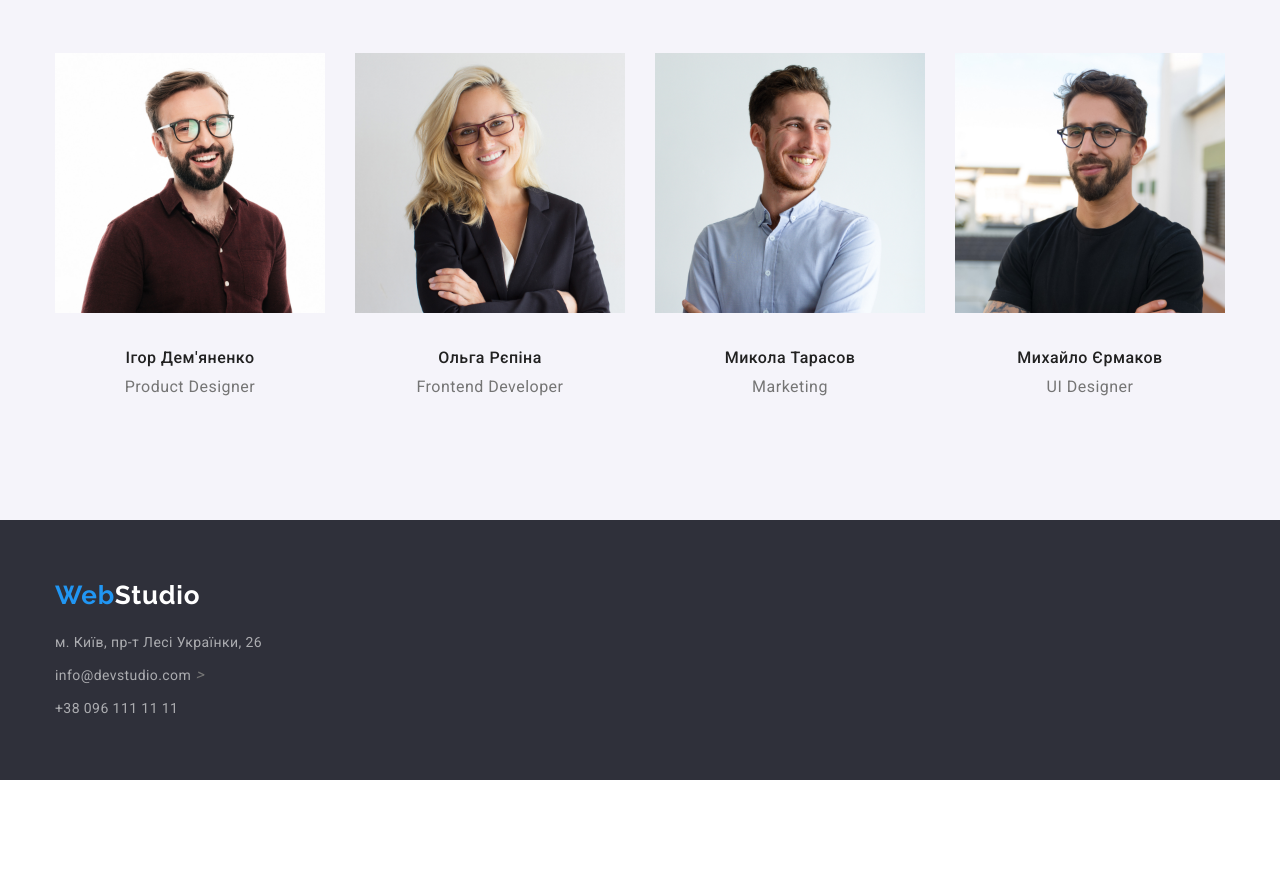
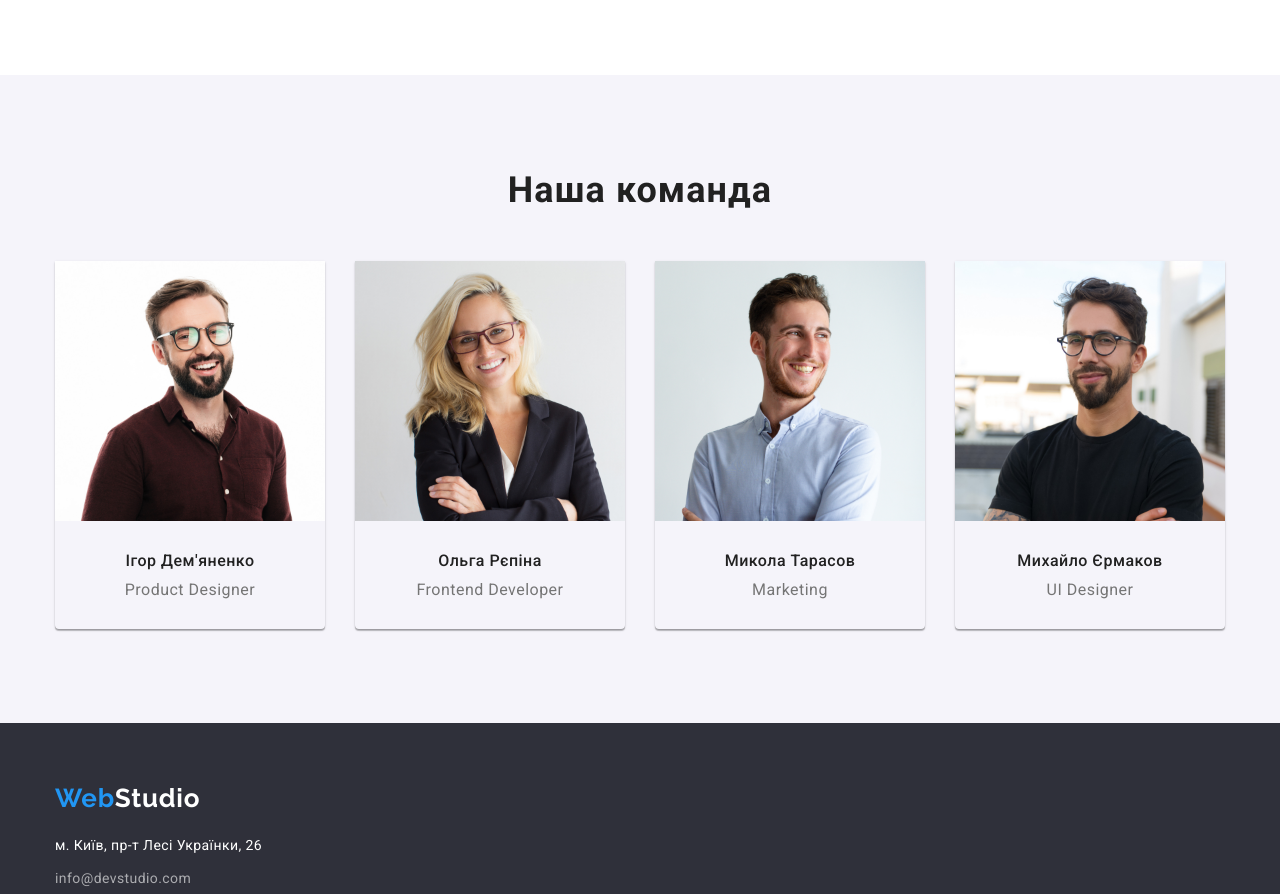
Before and after one commit to Asgiliot/goit-markup-hw-03, a plain HTML site: page index.html in a window 1280 px wide. Shown: the part 1375-2269 px from the top of the page. Before the commit the page ends 2155 px from the top, so only its background shows below. Drawn offline with nearby package versions, Linux system fonts and the light colour scheme.

Commit message:
исправлено

```diff
--- a/css/styles.css
+++ b/css/styles.css
@@ -141,6 +141,8 @@ body {
 .hero {
   background-color: var(--footer-hero-bgcolor);
   text-align: center;
+  padding-top: 200px;
+  padding-bottom: 200px;
 }
 .hero-title{
   width: 696px;
@@ -212,6 +214,9 @@ body {
 }
 /* чем заняты */
 
+.column{
+  flex-direction: column;
+}
 .activity-title {
   margin: 0;
   margin-bottom: 50px;
@@ -236,8 +241,12 @@ body {
 .activity-list > li:last-child{
   margin-right: 0;
 }
-.activity-list a{
+.activity-list img,
+.team-list img,
+.projects-list img{
   display: block;
+  max-width: 100%;
+  height: auto;
 }
 
 /* наша команда */
@@ -266,13 +275,19 @@ body {
 }
 .team-list > li{
   margin-right: 30px;
+
+  box-shadow: 0px 1px 3px rgba(0, 0, 0, 0.12),
+  0px 1px 1px rgba(0, 0, 0, 0.14),
+  0px 2px 1px rgba(0, 0, 0, 0.2);
+  border-bottom-left-radius: 4px;
+  border-bottom-right-radius: 4px;
 }
 .team-list > li:last-child{
   margin-right: 0;
 }
 .member-name {
   margin: 0;
-  margin-top: 30px;
+  margin-bottom: 10px;
 
   font-weight: 500;
   font-size: 16px;
@@ -284,15 +299,19 @@ body {
 }
 .profession {
   margin: 0;
-  margin-top: 10px;
-  margin-bottom: 30px;
 
   font-size: 16px;
   line-height: 1.19;
   text-align: center;
   letter-spacing: 0.03em;
 }
+.team-description{
+  width: 100%;
+  padding: 30px 10px;
+}
+
 /* подвал */
+
 .footer {
   background-color: var(--footer-hero-bgcolor);
 }
@@ -321,7 +340,7 @@ body {
 .address-list > li:last-child{
   margin: 0;
 }
-.contacts {
+.contacts{
   color: var(--contacts-color);
 
   font-size: 14px;
@@ -331,7 +350,15 @@ body {
 }
 .contacts:hover,
 .contacts:focus {
+  color: var(--accent-color);
+}
+.contacts-geo {
   color: var(--white-color);
+
+  font-size: 14px;
+  font-style: normal;
+  line-height: 1.7;
+  letter-spacing: 0.03em;
 }
 
 /* страница Портфолио */
@@ -352,9 +379,6 @@ body {
   flex-wrap: wrap;
   margin: 0;
 
-}
-.projects-column{
-  flex-direction: column;
 }
 .filter-button {
   padding: 6px 25px 6px 25px;
@@ -417,7 +441,6 @@ body {
 }
 .projects-content{
   padding: 20px 24px;
-  margin-top: -4px;
   border: 1px solid #EEEEEE;
   border-top: none;
 }
--- a/index.html
+++ b/index.html
@@ -62,43 +62,48 @@
     </section>
                                      <!-- чем занимаемся -->
     <section class="section activity">
-      <div class="content alignment">
+      <div class="content column">
         <h2 class="activity-title">Чим ми займаємося</h2>
-      </div>
-      <div class="content">
         <ul class="activity-list">
           <li><img src="./images/section03_01.jpg" alt="Програмне забезпечення" width="370"></li>
           <li><img src="./images/section03_02.jpg" alt="Мобільні додатки" width="370"></li>
-          <li><img src="./images/section03_03.jpg" alt="Дизайн інтенрфейса" width="370"></li>
+          <li><img src="./images/section03_03.jpg" alt="Дизайн інтенрфейса" width="370">
+        </li>
         </ul>
       </div>
     </section>
                                  <!-- Наша команда -->
     <section class="section team">
-      <div class="content">
+      <div class="content column">
         <h2 class="team-title">Наша команда</h2>
-      </div>
-      <div class="content">
         <ul class="team-list">
           <li>
-            <a href=""><img src="./images/ourTeam_01.jpg" alt="Ігор Дем'яненко" width="270"></a>
+            <img src="./images/ourTeam_01.jpg" alt="Ігор Дем'яненко" width="270">
+            <div class="team-description">
               <h3 class="member-name">Ігор Дем'яненко</h3>
               <p class="profession">Product Designer</p>
+            </div>
           </li>
           <li>
-            <a href=""><img src="./images/ourTeam_02.jpg" alt="Ольга Рєпіна" width="270"></a>
+            <img src="./images/ourTeam_02.jpg" alt="Ольга Рєпіна" width="270">
+            <div class="team-description">
               <h3 class="member-name">Ольга Рєпіна</h3>
               <p class="profession">Frontend Developer</p>
+            </div>
           </li>
           <li>
-            <a href=""><img src="./images/ourTeam_03.jpg" alt="Микола Тарасов" width="270"></a>
+            <img src="./images/ourTeam_03.jpg" alt="Микола Тарасов" width="270">
+            <div class="team-description">
               <h3 class="member-name">Микола Тарасов</h3>
               <p class="profession">Marketing</p>
+            </div>
           </li>
           <li>
-            <a href=""><img src="./images/ourTeam_04.jpg" alt="Михайло Єрмаков" width="270"></a>
+            <img src="./images/ourTeam_04.jpg" alt="Михайло Єрмаков" width="270">
+            <div class="team-description">
               <h3 class="member-name">Михайло Єрмаков</h3>
               <p class="profession">UI Designer</p>
+            </div>
           </li>
         </ul>
       </div>
@@ -109,8 +114,8 @@
       <a class="footer-logo" href="./index.html"><span class="blue-part">Web</span>Studio</a>
       <address>
         <ul class="address-list" >
-          <li><a class="contacts" href="">м. Київ, пр-т Лесі Українки, 26</a></li>
-          <li><a class="contacts" href="mailto:info@devstudio.com">info@devstudio.com </a>></li>
+          <li><a class="contacts-geo" href="">м. Київ, пр-т Лесі Українки, 26</a></li>
+          <li><a class="contacts" href="mailto:info@devstudio.com">info@devstudio.com </a></li>
           <li><a class="contacts" href="tel:+380961111111">+38 096 111 11 11</a></li>
         </ul>
       </address>
```
Also changed, not shown: portfolio.html (+2 -2 lines). Lines whose indentation alone changed are shown as unchanged.
